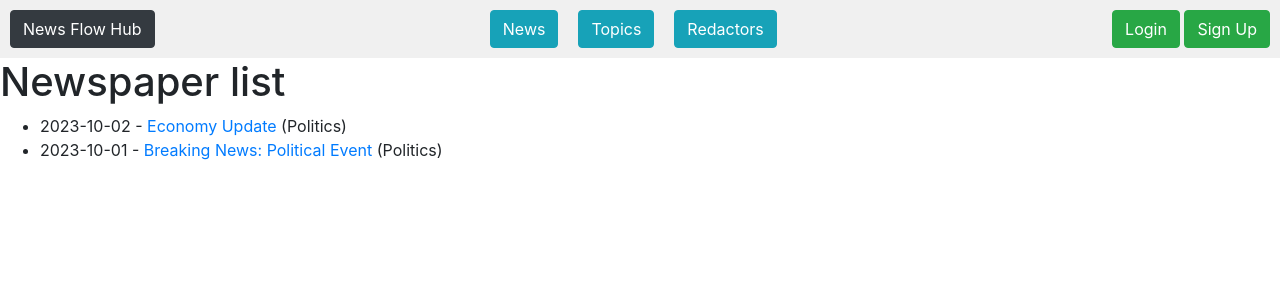
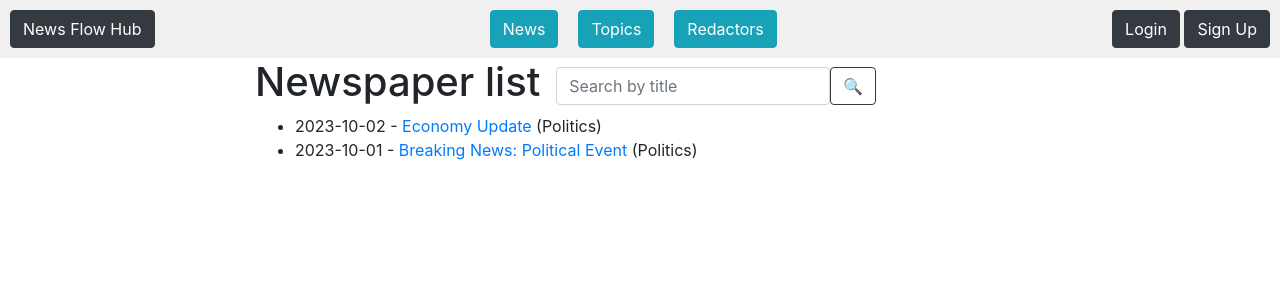
Before and after one commit to grungezz/news_flow_hub, a Django app: page /newspapers/ in a window 1280 px wide. Shown: the top 300 px of the page. Run offline with Django 4.2, Linux system fonts and the light colour scheme; data comes from the database, SQL or seed files in the repository.

Commit message:
Added search and improve visibility of pages

```diff
--- a/bureau/forms.py
+++ b/bureau/forms.py
@@ -62,3 +62,19 @@ def validate_years_of_experience(years_of_experience):
         raise ValidationError("Years of experience should contain only numbers")
 
     return years_of_experience
+
+
+class NewspaperSearchForm(forms.Form):
+    title = forms.CharField(
+        max_length=255,
+        required=False,
+        label="",
+        widget=forms.TextInput(
+            attrs={
+                "placeholder": "Search by title",
+                "class": "form-control me-3",
+                "type": "search",
+                "aria-label": "Search"
+            }
+        ),
+    )
--- a/bureau/views.py
+++ b/bureau/views.py
@@ -1,13 +1,14 @@
 from django.contrib.auth.decorators import login_required
+from django.contrib.auth.mixins import LoginRequiredMixin
 from django.http import HttpResponseRedirect
-from django.shortcuts import render, get_object_or_404
+from django.shortcuts import render
 from django.urls import reverse_lazy
 from django.utils import timezone
 from django.views import generic
-from django.contrib.auth.mixins import LoginRequiredMixin
 
+from .forms import RedactorCreationForm, RedactorExperienceUpdateForm, NewspaperForm, RedactorUpdateDataForm, \
+    NewspaperSearchForm
 from .models import Redactor, Newspaper, Topic
-from .forms import RedactorCreationForm, RedactorExperienceUpdateForm, NewspaperForm, RedactorUpdateDataForm
 
 
 def index(request):
@@ -42,7 +43,7 @@ def index(request):
 class TopicListView(generic.ListView):
     model = Topic
     context_object_name = "topic_list"
-    paginate_by = 5
+    paginate_by = 8
 
 
 class TopicCreateView(LoginRequiredMixin, generic.CreateView):
@@ -66,6 +67,21 @@ class NewspaperListView(generic.ListView):
     model = Newspaper
     paginate_by = 10
     queryset = Newspaper.objects.all().select_related("topic").order_by('-published_year')
+
+    def get_context_data(self, *, object_list=None, **kwargs):
+        context = super(NewspaperListView, self).get_context_data(**kwargs)
+        title = self.request.GET.get("title", "")
+        context["search_form"] = NewspaperSearchForm(initial={"title": title})
+        return context
+
+    def get_queryset(self):
+        form = NewspaperSearchForm(self.request.GET)
+
+        if form.is_valid():
+            return self.queryset.filter(
+                title__icontains=form.cleaned_data["title"]
+            )
+        return self.queryset
 
 
 class NewspaperDetailView(generic.DetailView):
--- a/templates/bureau/newspaper_detail.html
+++ b/templates/bureau/newspaper_detail.html
@@ -1,10 +1,11 @@
 {% extends "base.html" %}
 
 {% block content %}
-  <div style="text-align: center;">
+  <div style="max-width: 800px; margin: 0 auto; text-align: left; padding: 0 20px;">
     <h1>
       {{ newspaper.title }}
       {% if user.is_authenticated %}
+        <br>
         <a href="{% url 'bureau:newspaper-delete' pk=newspaper.id %}" class="btn btn-danger link-to-page">
           Delete
         </a>
@@ -43,3 +44,4 @@
     </ul>
   </div>
 {% endblock %}
+перепиши так чтобы
--- a/templates/bureau/newspaper_form.html
+++ b/templates/bureau/newspaper_form.html
@@ -2,6 +2,7 @@
 {% load crispy_forms_filters %}
 
 {% block content %}
+  <div style="max-width: 600px; margin: 0 auto;">
     <h1>{{ object|yesno:"Update,Create" }} newspaper</h1>
     <form action="" method="post" novalidate>
       {% csrf_token %}
@@ -9,4 +10,5 @@
 
       <input type="submit" value="Submit" class="btn btn-primary">
     </form>
+  </div>
 {% endblock %}
--- a/templates/bureau/newspaper_list.html
+++ b/templates/bureau/newspaper_list.html
@@ -1,14 +1,22 @@
 {% extends "base.html" %}
 
 {% block content %}
-  <h1>
-    Newspaper list
+  <div class="container" style="max-width: 800px; margin: 0 auto;">
+    <div class="d-flex justify-content-start align-items-center">
+      <h1 class="mr-3">Newspaper list</h1>
+
       {% if user.is_authenticated %}
-      <a href="{% url 'bureau:newspaper-create' %}" class="btn btn-primary link-to-page">
+        <a href="{% url 'bureau:newspaper-create' %}" class="btn btn-primary link-to-page mr-3">
           Create
         </a>
       {% endif %}
-  </h1>
+
+      <form class="d-flex" role="search">
+        {{ search_form }}
+        <button class="btn btn-outline-dark" type="submit">&#128269;</button>
+      </form>
+    </div>
+
     {% if newspaper_list %}
       <ul>
         {% for newspaper in newspaper_list %}
@@ -20,7 +28,6 @@
         {% endfor %}
       </ul>
 
-    {% if is_paginated %}
       <div class="pagination">
         <span class="step-links">
           {% if newspaper_list.has_previous %}
@@ -28,18 +35,14 @@
             <a href="?page={{ newspaper_list.previous_page_number }}">previous</a>
           {% endif %}
 
-          <span class="current">
-            Page {{ newspaper_list.number }} of {{ newspaper_list.paginator.num_pages }}.
-          </span>
-
           {% if newspaper_list.has_next %}
             <a href="?page={{ newspaper_list.next_page_number }}">next</a>
             <a href="?page={{ newspaper_list.paginator.num_pages }}">last &raquo;</a>
           {% endif %}
         </span>
       </div>
-    {% endif %}
     {% else %}
       <p>There are no newspapers in bureau</p>
     {% endif %}
+  </div>
 {% endblock %}
--- a/templates/bureau/redactor_detail.html
+++ b/templates/bureau/redactor_detail.html
@@ -1,8 +1,10 @@
 {% extends "base.html" %}
 
 {% block content %}
+  <div style="max-width: 600px; margin: 0 auto;">
     <h1>
       Username: {{ redactor.username }}
+      <br>
       <a href="{% url 'bureau:redactor-delete' pk=redactor.id %}" class="btn btn-danger link-to-page">
         Delete
       </a>
@@ -29,4 +31,5 @@
         <p>No newspapers!</p>
       {% endfor %}
     </div>
+  </div>
 {% endblock %}
--- a/templates/bureau/topic_form.html
+++ b/templates/bureau/topic_form.html
@@ -2,6 +2,7 @@
 {% load crispy_forms_filters %}
 
 {% block content %}
+  <div style="max-width: 600px; margin: 0 auto;">
     <h1>{{ object|yesno:"Update,Create" }} Topic</h1>
     <form action="" method="post" novalidate>
       {% csrf_token %}
@@ -9,4 +10,5 @@
 
       <input type="submit" value="Submit" class="btn btn-primary">
     </form>
+  </div>
 {% endblock %}
--- a/templates/includes/header.html
+++ b/templates/includes/header.html
@@ -13,11 +13,11 @@
 
   <div id="nav-right">
     {% if user.is_authenticated %}
-      <span>User: <a href="{{ user.get_absolute_url }}" >{{ user.get_username }}</a></span>
+      <span>User: <a href="{{ user.get_absolute_url }}" class="btn btn-dark">{{ user.get_username }}</a></span>
       <a href="{% url 'logout'%}?next={{request.path}}" class="btn btn-danger">Logout</a>
     {% else %}
-      <a href="{% url 'login'%}?next={{request.path}}" class="btn btn-success">Login</a>
-      <a href="{% url 'bureau:redactor-create' %}" class="btn btn-success">Sign Up</a>
+      <a href="{% url 'login'%}?next={{request.path}}" class="btn btn-dark">Login</a>
+      <a href="{% url 'bureau:redactor-create' %}" class="btn btn-dark">Sign Up</a>
     {% endif %}
   </div>
 </nav>
--- a/templates/includes/pagination.html
+++ b/templates/includes/pagination.html
@@ -1,8 +1,9 @@
 {% if is_paginated %}
+  <div class="d-flex justify-content-center">
     <ul class="pagination">
       {% if page_obj.has_previous %}
         <li class="page-item">
-        <a href="?page= {{ page_obj.previous_page_number }}" class="page-link">prev</a>
+          <a href="?page={{ page_obj.previous_page_number }}" class="page-link">prev</a>
         </li>
       {% endif %}
       <li class="page-item active">
@@ -10,8 +11,9 @@
       </li>
       {% if page_obj.has_next %}
         <li class="page-item">
-        <a href="?page= {{ page_obj.next_page_number }}" class="page-link">next</a>
+          <a href="?page={{ page_obj.next_page_number }}" class="page-link">next</a>
         </li>
       {% endif %}
     </ul>
+  </div>
 {% endif %}
```
Lines whose indentation alone changed are shown as unchanged.
